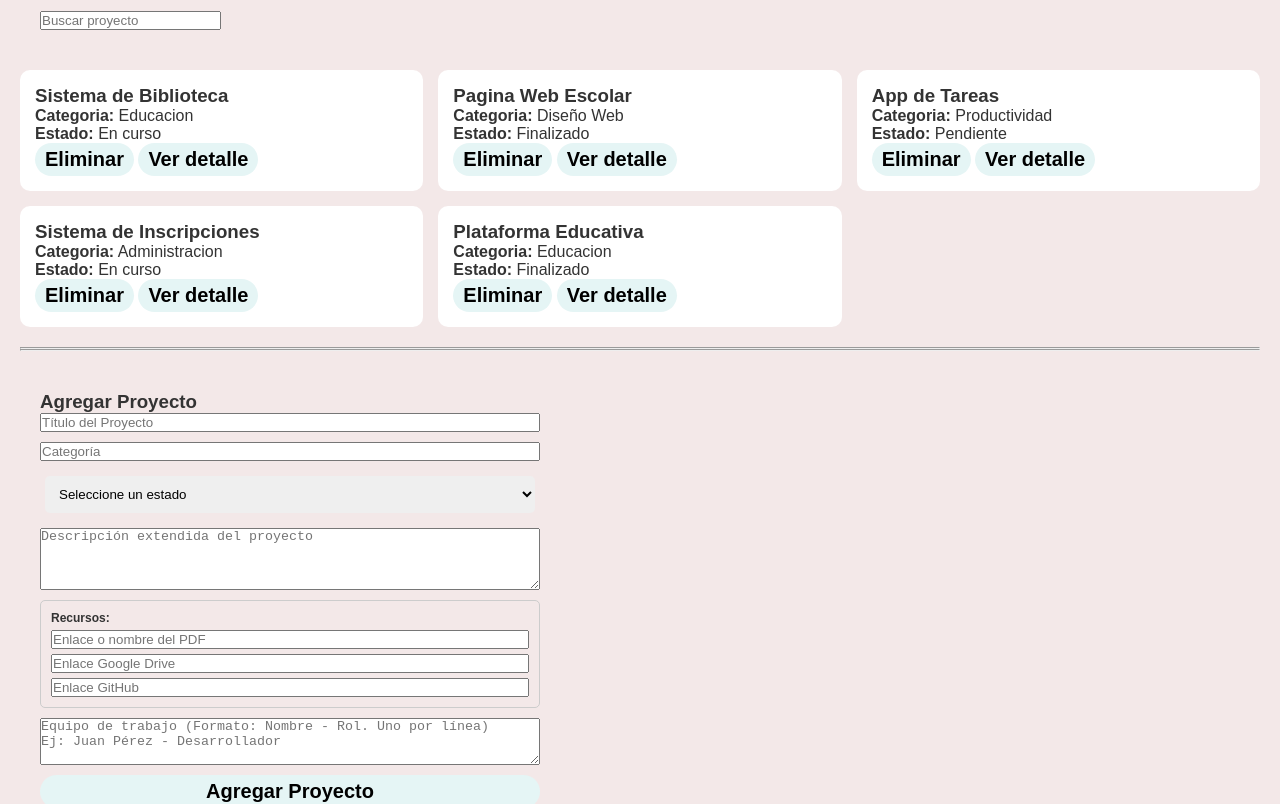
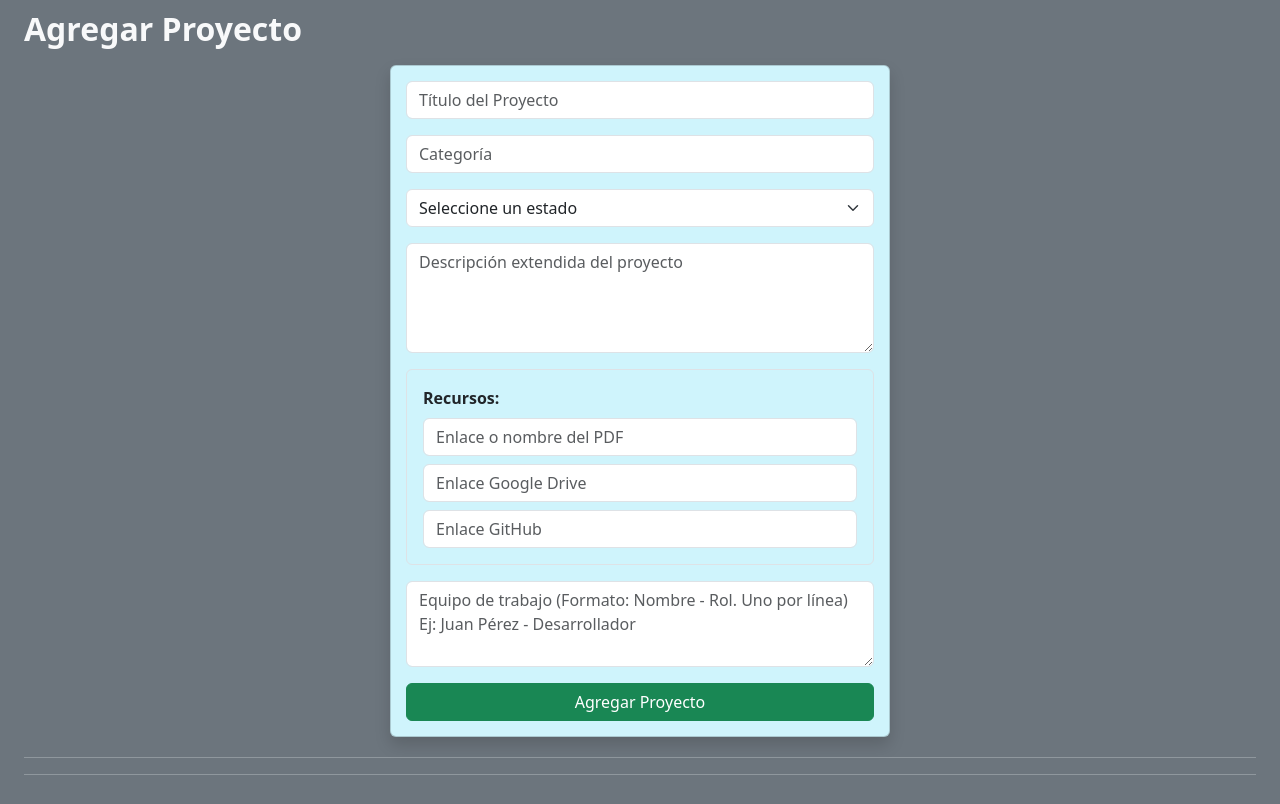
Before and after one commit to tatii0801/PV_TP3_Grupo18, a React (Vite) app: page / in a window 1280 px wide. Shown: the part 280-1084 px from the top of the page. Built offline with nearby package versions, Linux system fonts and the light colour scheme.

Commit message:
se agrego React Bootstrap para darle formato a los componentes

```diff
--- a/package.json
+++ b/package.json
@@ -10,7 +10,9 @@
     "preview": "vite preview"
   },
   "dependencies": {
+    "bootstrap": "^5.3.8",
     "react": "^19.2.6",
+    "react-bootstrap": "^2.10.10",
     "react-dom": "^19.2.6"
   },
   "devDependencies": {
--- a/src/components/ListaProyectos.jsx
+++ b/src/components/ListaProyectos.jsx
@@ -1,7 +1,12 @@
 import { useState } from "react";
 import ProyectoCard from "./ProyectoCard";
 import DetalleProyecto from "./DetalleProyecto";
-import { obtenerProyectos, agregarProyecto, eliminarProyecto, buscarProyecto} from "../services/proyectoService";
+import {
+  obtenerProyectos,
+  agregarProyecto,
+  eliminarProyecto,
+  buscarProyecto,
+} from "../services/proyectoService";
 
 const ListaProyectos = () => {
   const [proyectos, setProyectos] = useState(obtenerProyectos());
@@ -59,7 +64,9 @@ const ListaProyectos = () => {
       });
 
       if (!formatoValido) {
-        alert("Ingrese el equipo con formato: Nombre - Rol");
+        alert(
+          "Formato incorrecto. Debes ingresar el nombre seguido del rol, separados por un guion medio (-). Ejemplo: Nombre - Rol.",
+        );
 
         return;
       }
@@ -147,15 +154,116 @@ const ListaProyectos = () => {
   };
 
   return (
-    <main className="contenedor">
+    <main className="contenedor bg-secondary text-light min-vh-100 p-4">
+      <section>
+        <h2 className="mb-3" id="titulo-proyecto">
+          <strong>Agregar Proyecto</strong>
+        </h2>
+
+        <div
+          className="formulario-proyecto card p-9 mx-auto bg-info-subtle shadow"
+          style={{
+            maxWidth: "500px",
+          }}
+        >
+          <input
+            type="text"
+            name="titulo"
+            placeholder="Título del Proyecto"
+            value={titulo}
+            onChange={handleChange}
+            className="form-control mb-3"
+          />
+          <input
+            type="text"
+            name="categoria"
+            placeholder="Categoría"
+            value={categoria}
+            onChange={handleChange}
+            className="form-control mb-3"
+          />
+          <select
+            name="estado"
+            value={estado}
+            onChange={handleChange}
+            className="form-select mb-3"
+          >
+            <option value="">Seleccione un estado</option>
+            <option value="Pendiente">Pendiente</option>
+            <option value="En curso">En curso</option>
+            <option value="Finalizado">Finalizado</option>
+          </select>
+          {/* INPUT PARA DESCRIPCIÓN */}
+          <textarea
+            rows="4"
+            name="descripcionRaw"
+            placeholder="Descripción extendida del proyecto"
+            value={descripcionRaw}
+            onChange={handleChange}
+            className="form-control mb-3"
+          />
+          {/* INPUTS PARA RECURSOS */}
+          <div className="border rounded p-3 mb-3">
+            <label className="form-label fw-bold">Recursos:</label>
+
+            <input
+              type="text"
+              name="pdf"
+              placeholder="Enlace o nombre del PDF"
+              value={pdf}
+              onChange={handleChange}
+              className="form-control mb-2"
+            />
+
+            <input
+              type="text"
+              name="drive"
+              placeholder="Enlace Google Drive"
+              value={drive}
+              onChange={handleChange}
+              className="form-control mb-2"
+            />
+
+            <input
+              type="text"
+              name="github"
+              placeholder="Enlace GitHub"
+              value={github}
+              onChange={handleChange}
+              className="form-control"
+            />
+          </div>
+          {/* INPUT PARA EQUIPO */}
+          <textarea
+            rows="3"
+            name="equipoRaw"
+            placeholder="Equipo de trabajo (Formato: Nombre - Rol. Uno por línea)&#10;Ej: Juan Pérez - Desarrollador"
+            value={equipoRaw}
+            onChange={handleChange}
+            className="form-control mb-3"
+          />
+          <button onClick={agregar} className="btn btn-success">
+            Agregar Proyecto
+          </button>
+        </div>
+      </section>
+
+      <hr />
+      <hr />
+
       <div className="centrado">
         <h2 id="titulo-proyecto">
           <strong>Lista de Proyectos</strong>
         </h2>
       </div>
 
-      <div className="margen">
-        <input type="text" placeholder="Buscar proyecto" onChange={buscar} />
+      <div className="margen" className="mb-3 w-50">
+        <input
+          type="text"
+          className="form-control"
+          placeholder="Buscar proyecto"
+          onChange={buscar}
+        />
       </div>
 
       <section className="contenedor-proyectos">
@@ -170,111 +278,9 @@ const ListaProyectos = () => {
       </section>
 
       <hr />
+      <hr />
 
       <DetalleProyecto proyecto={proyectoSeleccionado} />
-
-      <hr />
-
-      <section className="margen">
-        <h3>Agregar Proyecto</h3>
-
-        <div
-          className="formulario-proyecto"
-          style={{
-            display: "flex",
-            flexDirection: "column",
-            gap: "10px",
-            maxWidth: "500px",
-          }}
-        >
-          <input
-            type="text"
-            name="titulo"
-            placeholder="Título del Proyecto"
-            value={titulo}
-            onChange={handleChange}
-          />
-
-          <input
-            type="text"
-            name="categoria"
-            placeholder="Categoría"
-            value={categoria}
-            onChange={handleChange}
-          />
-
-          <select name="estado" value={estado} onChange={handleChange}>
-            <option value="">Seleccione un estado</option>
-            <option value="Pendiente">Pendiente</option>
-            <option value="En curso">En curso</option>
-            <option value="Finalizado">Finalizado</option>
-          </select>
-
-          {/* INPUT PARA DESCRIPCIÓN */}
-          <textarea
-            rows="4"
-            name="descripcionRaw"
-            placeholder="Descripción extendida del proyecto"
-            value={descripcionRaw}
-            onChange={handleChange}
-          />
-
-          {/* INPUTS PARA RECURSOS */}
-          <div
-            style={{
-              border: "1px solid #ccc",
-              padding: "10px",
-              borderRadius: "5px",
-            }}
-          >
-            <label
-              style={{
-                fontSize: "12px",
-                fontWeight: "bold",
-                display: "block",
-                marginBottom: "5px",
-              }}
-            >
-              Recursos:
-            </label>
-            <input
-              type="text"
-              name="pdf"
-              placeholder="Enlace o nombre del PDF"
-              value={pdf}
-              onChange={handleChange}
-              style={{ width: "100%", marginBottom: "5px" }}
-            />
-            <input
-              type="text"
-              name="drive"
-              placeholder="Enlace Google Drive"
-              value={drive}
-              onChange={handleChange}
-              style={{ width: "100%", marginBottom: "5px" }}
-            />
-            <input
-              type="text"
-              name="github"
-              placeholder="Enlace GitHub"
-              value={github}
-              onChange={handleChange}
-              style={{ width: "100%" }}
-            />
-          </div>
-
-          {/* INPUT PARA EQUIPO */}
-          <textarea
-            rows="3"
-            name="equipoRaw"
-            placeholder="Equipo de trabajo (Formato: Nombre - Rol. Uno por línea)&#10;Ej: Juan Pérez - Desarrollador"
-            value={equipoRaw}
-            onChange={handleChange}
-          />
-
-          <button onClick={agregar}>Agregar Proyecto</button>
-        </div>
-      </section>
     </main>
   );
 };
--- a/src/components/ProyectoCard.jsx
+++ b/src/components/ProyectoCard.jsx
@@ -1,22 +1,48 @@
 const ProyectoCard = ({ proyecto, onEliminar, onVerDetalle }) => {
-  const { id, titulo, categoria, estado } = proyecto;
+
+  const {
+    id,
+    titulo,
+    categoria,
+    estado
+  } = proyecto;
 
   return (
-    <article className="proyecto">
-      {/*
-            <h3>
-                ID: {id}
-            </h3> */}
-      <h3>{titulo}</h3>
-      <p>
-        <strong>Categoria:</strong> {categoria}
-      </p>
-      <p>
-        <strong>Estado:</strong> {estado}
-      </p>
-      <button onClick={() => onEliminar(id)}>Eliminar</button>{" "}
-      <button onClick={() => onVerDetalle(proyecto)}>Ver detalle</button>
+
+    <article className="proyecto card shadow-sm">
+
+      <div className="card-body">
+
+        <h3 className="card-title">
+          {titulo}
+        </h3>
+
+        <p className="card-text">
+          <strong>Categoría:</strong> {categoria}
+        </p>
+
+        <p className="card-text">
+          <strong>Estado:</strong> {estado}
+        </p>
+
+        <button
+          className="btn btn-danger me-2"
+          onClick={() => onEliminar(id)}
+        >
+          Eliminar
+        </button>
+
+        <button
+          className="btn btn-primary"
+          onClick={() => onVerDetalle(proyecto)}
+        >
+          Ver detalle
+        </button>
+
+      </div>
+
     </article>
+
   );
 };
 
--- a/src/main.jsx
+++ b/src/main.jsx
@@ -1,6 +1,7 @@
 import { StrictMode } from 'react'
 import { createRoot } from 'react-dom/client'
 import './css/styles.css'
+import 'bootstrap/dist/css/bootstrap.min.css';
 import App from './App.jsx'
 
 createRoot(document.getElementById('root')).render(
```
Also changed, not shown: 1 other file (tests, documents, lock files or other folders).
